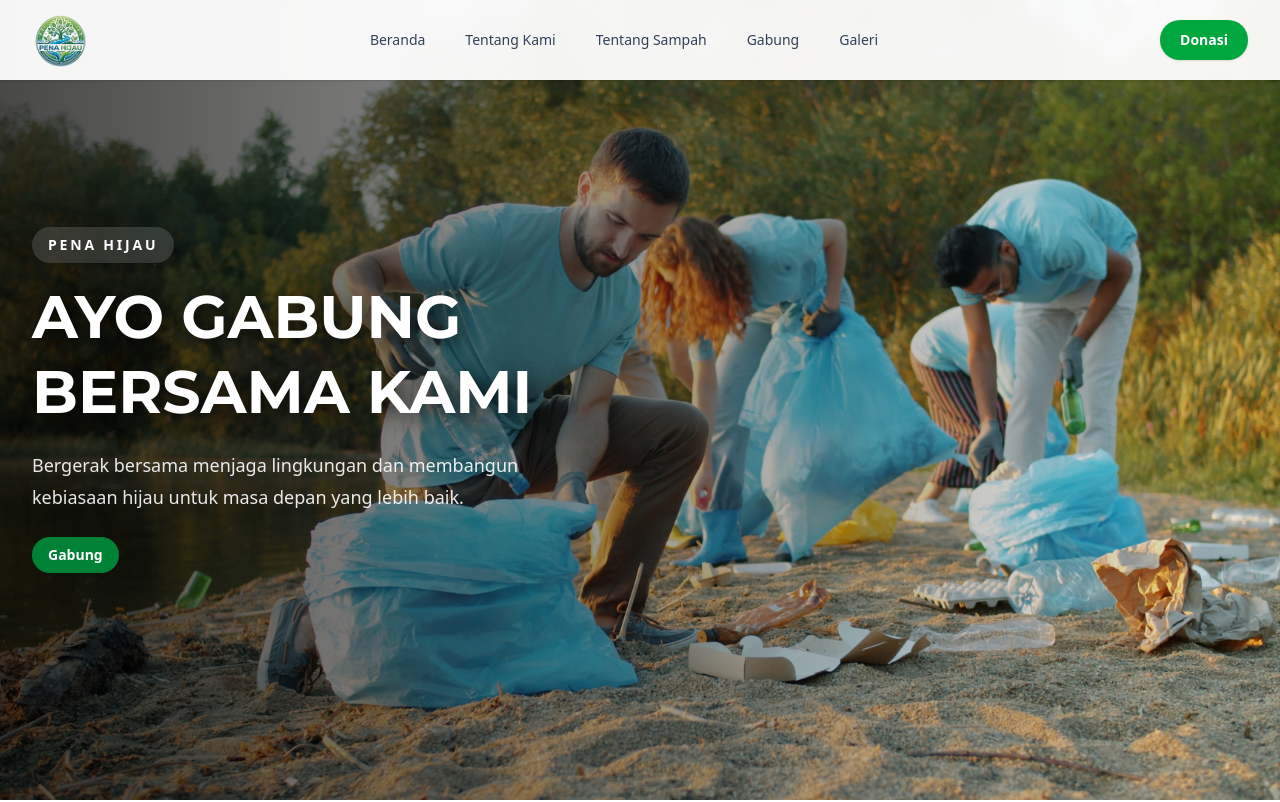
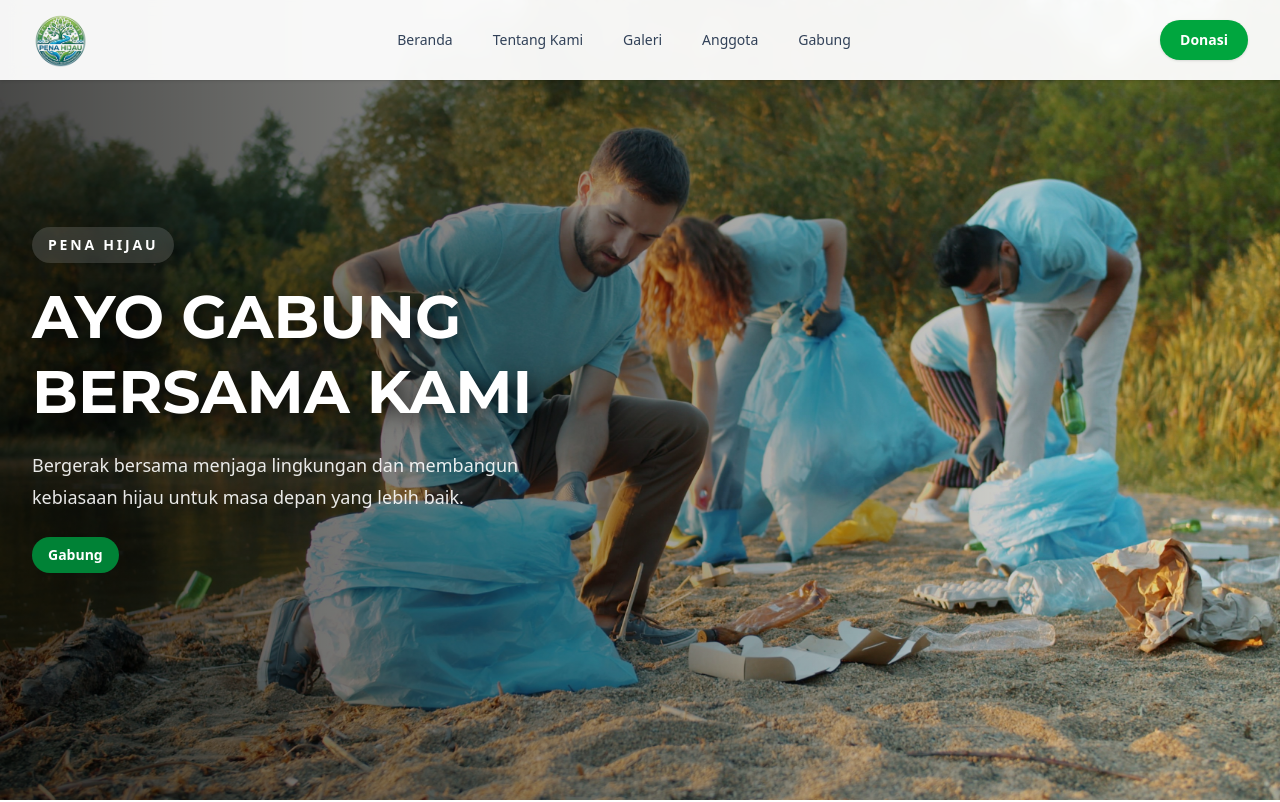
Before and after one commit to mardinajalah/pena-hijau, a Next.js app in the folder apps/frontend/: page / in a window 1280 px wide. Shown: the top 802 px of the page. Built offline with nearby package versions, Linux system fonts and the light colour scheme.

Commit message:
Update MemberSection to translate "Member" to "Anggota"; refactor Navbar to use navigation array for menu items

```diff
--- a/apps/frontend/components/layouts/MemberSection.tsx
+++ b/apps/frontend/components/layouts/MemberSection.tsx
@@ -48,7 +48,7 @@ const MemberSection = () => {
     <section className='bg-white py-20 sm:py-24'>
       <div className='mx-auto max-w-7xl px-5 sm:px-6 lg:px-8'>
         <div className='mx-auto max-w-3xl text-center'>
-          <p className='text-sm font-semibold uppercase tracking-[0.25em] text-green-600'>Member</p>
+          <p className='text-sm font-semibold uppercase tracking-[0.25em] text-green-600'>Anggota</p>
           <h2 className='mt-4 text-3xl font-bold tracking-tight text-slate-900 sm:text-4xl'>Tim Penggerak Pena Hijau</h2>
           <p className='mt-5 text-base leading-8 text-slate-600 sm:text-lg'>Orang-orang di balik kegiatan edukasi, aksi bersih lingkungan, dan kolaborasi desa bersama Pena Hijau.</p>
         </div>
--- a/apps/frontend/components/layouts/Navbar.tsx
+++ b/apps/frontend/components/layouts/Navbar.tsx
@@ -6,6 +6,29 @@ import { useEffect, useState } from 'react';
 
 const Navbar = () => {
   const [isVisible, setIsVisible] = useState(true);
+
+  const navigation = [
+    {
+      id: 1,
+      name: 'Beranda',
+    },
+    {
+      id: 2,
+      name: 'Tentang Kami',
+    },
+    {
+      id: 3,
+      name: 'Galeri',
+    },
+    {
+      id: 4,
+      name: 'Anggota',
+    },
+    {
+      id: 5,
+      name: 'Gabung',
+    },
+  ];
 
   useEffect(() => {
     let lastScrollY = window.scrollY;
@@ -56,46 +79,16 @@ const Navbar = () => {
 
         {/* navigation */}
         <ul className='hidden items-center gap-8 text-sm font-medium text-slate-700 md:flex lg:gap-10'>
-          <li>
+          {navigation.map((nav) => (
+            <li key={nav.id}>
               <Link
                 className='transition-colors hover:text-green-600'
                 href='#'
               >
-              Beranda
+                {nav.name}
               </Link>
             </li>
-          <li>
-            <Link
-              className='transition-colors hover:text-green-600'
-              href='#'
-            >
-              Tentang Kami
-            </Link>
-          </li>
-          <li>
-            <Link
-              className='transition-colors hover:text-green-600'
-              href='#'
-            >
-              Tentang Sampah
-            </Link>
-          </li>
-          <li>
-            <Link
-              className='transition-colors hover:text-green-600'
-              href='#'
-            >
-              Gabung
-            </Link>
-          </li>
-          <li>
-            <Link
-              className='transition-colors hover:text-green-600'
-              href='#'
-            >
-              Galeri
-            </Link>
-          </li>
+          ))}
         </ul>
 
         {/* button donasi */}
```
Lines whose indentation alone changed are shown as unchanged.
